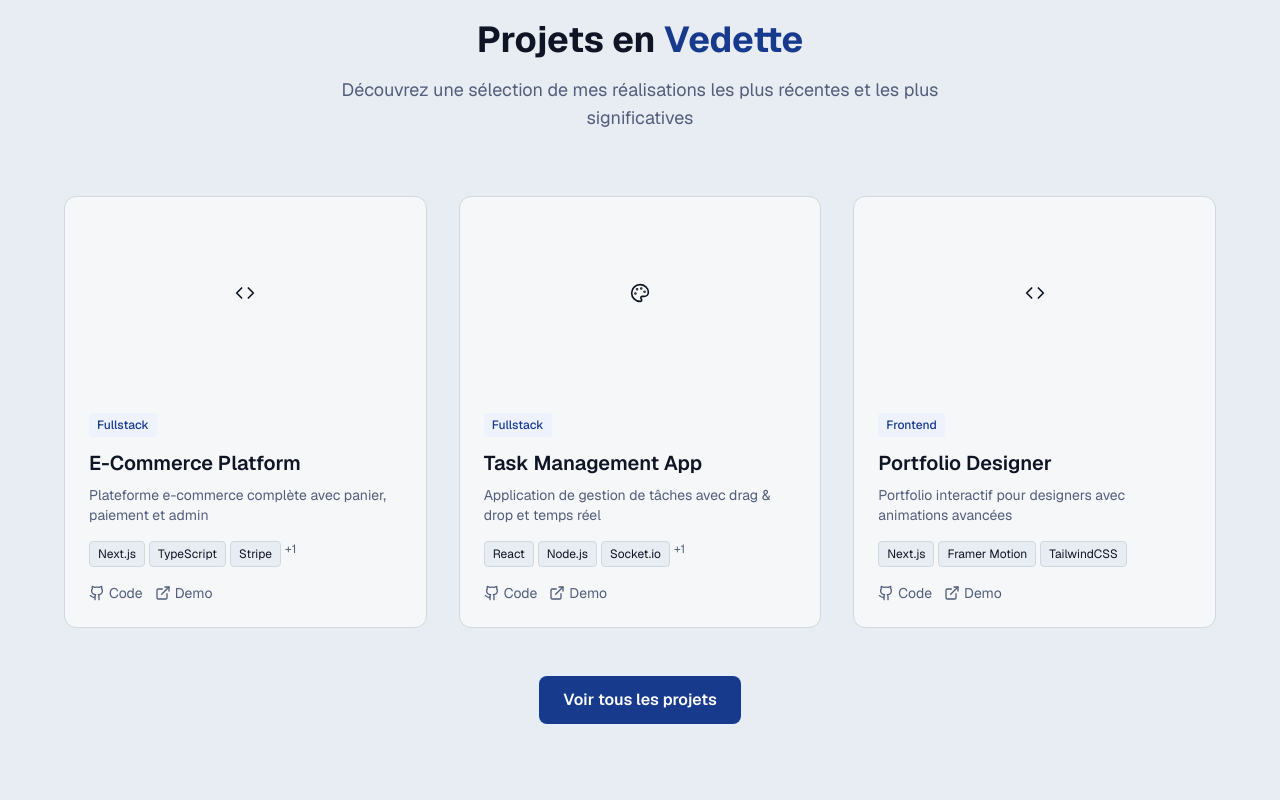
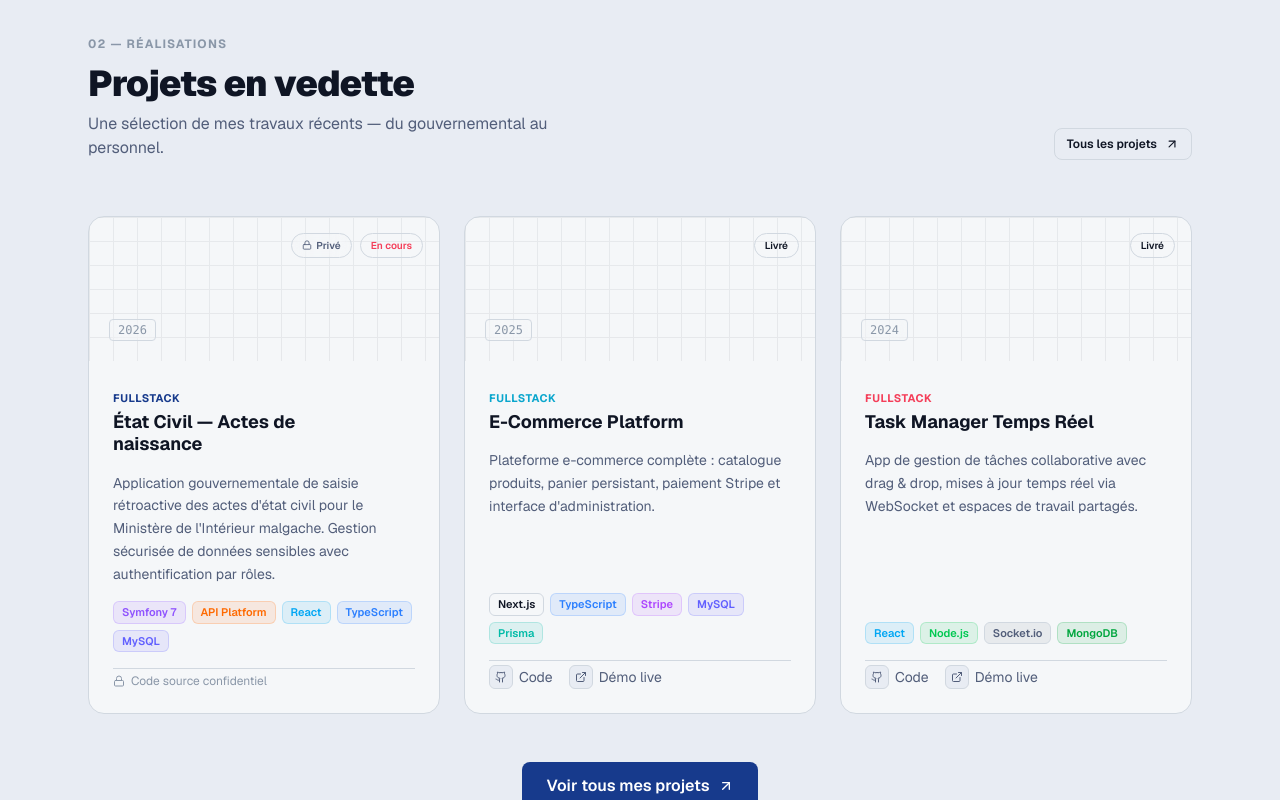
Before and after one commit to rommy-dev/portfolio, a Next.js app: page / in a window 1280 px wide. Shown: the part 1980-2780 px from the top of the page. Built offline with nearby package versions, Linux system fonts and the light colour scheme.

Commit message:
feat: update style and content in the featured projects section

```diff
--- a/src/components/sections/FeaturedProjects.tsx
+++ b/src/components/sections/FeaturedProjects.tsx
@@ -1,159 +1,264 @@
 'use client';
 
+import Link from 'next/link';
 import { motion } from 'framer-motion';
 import { Button } from '@/components/ui/Button';
-import { Github, ExternalLink, Code, Palette } from 'lucide-react';
+import { Github, ExternalLink, ArrowUpRight, Lock } from 'lucide-react';
 
-const featuredProjects = [
+/* ─── Data ───────────────────────────────────────────────── */
+const PROJECTS = [
   {
     id: 1,
-    title: "E-Commerce Platform",
-    description: "Plateforme e-commerce complète avec panier, paiement et admin",
-    image: "/api/placeholder/400/250",
-    technologies: ["Next.js", "TypeScript", "Stripe", "PostgreSQL"],
-    category: "Fullstack",
-    githubUrl: "https://github.com",
-    demoUrl: "https://demo.com",
-    icon: <Code className="h-5 w-5" />
+    title: 'État Civil — Actes de naissance',
+    description:
+      'Application gouvernementale de saisie rétroactive des actes d\'état civil pour le Ministère de l\'Intérieur malgache. Gestion sécurisée de données sensibles avec authentification par rôles.',
+    tech: ['Symfony 7', 'API Platform', 'React', 'TypeScript', 'MySQL'],
+    category: 'Fullstack',
+    year: '2026',
+    status: 'En cours',
+    statusColor: 'text-accent bg-accent/10 border-accent/20',
+    gradient: 'from-primary/20 via-primary/10 to-secondary/10',
+    accentColor: 'text-primary',
+    githubUrl: null, // projet privé
+    demoUrl: null,
+    private: true,
+    featured: true,
   },
   {
     id: 2,
-    title: "Task Management App",
-    description: "Application de gestion de tâches avec drag & drop et temps réel",
-    image: "/api/placeholder/400/250",
-    technologies: ["React", "Node.js", "Socket.io", "MongoDB"],
-    category: "Fullstack",
-    githubUrl: "https://github.com",
-    demoUrl: "https://demo.com",
-    icon: <Palette className="h-5 w-5" />
+    title: 'E-Commerce Platform',
+    description:
+      'Plateforme e-commerce complète : catalogue produits, panier persistant, paiement Stripe et interface d\'administration.',
+    tech: ['Next.js', 'TypeScript', 'Stripe', 'MySQL', 'Prisma'],
+    category: 'Fullstack',
+    year: '2025',
+    status: 'Livré',
+    statusColor: 'text-success bg-success/10 border-success/20',
+    gradient: 'from-secondary/20 via-secondary/10 to-primary/10',
+    accentColor: 'text-secondary',
+    githubUrl: 'https://github.com',
+    demoUrl: 'https://demo.com',
+    private: false,
+    featured: false,
   },
   {
     id: 3,
-    title: "Portfolio Designer",
-    description: "Portfolio interactif pour designers avec animations avancées",
-    image: "/api/placeholder/400/250",
-    technologies: ["Next.js", "Framer Motion", "TailwindCSS"],
-    category: "Frontend",
-    githubUrl: "https://github.com",
-    demoUrl: "https://demo.com",
-    icon: <Code className="h-5 w-5" />
-  }
+    title: 'Task Manager Temps Réel',
+    description:
+      'App de gestion de tâches collaborative avec drag & drop, mises à jour temps réel via WebSocket et espaces de travail partagés.',
+    tech: ['React', 'Node.js', 'Socket.io', 'MongoDB'],
+    category: 'Fullstack',
+    year: '2024',
+    status: 'Livré',
+    statusColor: 'text-success bg-success/10 border-success/20',
+    gradient: 'from-accent/15 via-accent/5 to-primary/10',
+    accentColor: 'text-accent',
+    githubUrl: 'https://github.com',
+    demoUrl: 'https://demo.com',
+    private: false,
+    featured: false,
+  },
 ];
 
-export function FeaturedProjects() {
+/* ─── Helpers ────────────────────────────────────────────── */
+const inView = (delay = 0) => ({
+  initial: { opacity: 0, y: 16 },
+  whileInView: { opacity: 1, y: 0 },
+  viewport: { once: true },
+  transition: { duration: 0.55, delay, ease: [0.22, 1, 0.36, 1] },
+});
+
+/* ─── Tech pill color map ────────────────────────────────── */
+const TECH_COLORS: Record<string, string> = {
+  'React':       'bg-sky-500/10 text-sky-500 border-sky-500/20',
+  'Next.js':     'bg-foreground/8 text-foreground border-border',
+  'TypeScript':  'bg-blue-500/10 text-blue-500 border-blue-500/20',
+  'Node.js':     'bg-green-500/10 text-green-500 border-green-500/20',
+  'MySQL':  'bg-indigo-500/10 text-indigo-500 border-indigo-500/20',
+  'Symfony 7':   'bg-violet-500/10 text-violet-500 border-violet-500/20',
+  'API Platform':'bg-orange-500/10 text-orange-500 border-orange-500/20',
+  'Stripe':      'bg-purple-500/10 text-purple-500 border-purple-500/20',
+  'MongoDB':     'bg-green-600/10 text-green-600 border-green-600/20',
+  'Socket.io':   'bg-gray-500/10 text-foreground-muted border-border',
+  'Prisma':      'bg-teal-500/10 text-teal-500 border-teal-500/20',
+  'Framer Motion':'bg-pink-500/10 text-pink-500 border-pink-500/20',
+};
+const techColor = (t: string) =>
+  TECH_COLORS[t] ?? 'bg-surface text-foreground-muted border-border';
+
+/* ─── Card ───────────────────────────────────────────────── */
+function ProjectCard({
+  project,
+  index,
+}: {
+  project: (typeof PROJECTS)[0];
+  index: number;
+}) {
+  const isFeatured = project.featured;
+
   return (
-    <section className="py-20 bg-background">
-      <div className="container mx-auto px-4">
-        <motion.div
-          initial={{ opacity: 0, y: 20 }}
-          whileInView={{ opacity: 1, y: 0 }}
-          viewport={{ once: true }}
-          transition={{ duration: 0.6 }}
-          className="max-w-6xl mx-auto"
+    <motion.article
+      {...inView(0.1 + index * 0.09)}
+      className={`group relative flex flex-col rounded-2xl border border-border bg-surface overflow-hidden
+        hover:border-primary/30 hover:shadow-primary-md transition-all duration-300 h-full
+        ${isFeatured ? 'lg:col-span-2' : ''}`}
     >
-          {/* Header */}
-          <div className="text-center mb-16">
-            <h2 className="text-3xl md:text-4xl font-bold mb-4">
-              Projets en <span className="text-primary">Vedette</span>
-            </h2>
-            <p className="text-lg text-foreground-muted max-w-2xl mx-auto">
-              Découvrez une sélection de mes réalisations les plus récentes
-              et les plus significatives
-            </p>
-          </div>
+      {/* ── Gradient header ── */}
+      <div
+        className={`relative h-36 bg-gradient-to-br ${project.gradient} flex items-end p-5 overflow-hidden`}
+      >
+        {/* Grid texture */}
+        <div
+          aria-hidden
+          className="absolute inset-0 opacity-[0.06]"
+          style={{
+            backgroundImage:
+              'linear-gradient(hsl(var(--foreground)) 1px, transparent 1px), linear-gradient(90deg, hsl(var(--foreground)) 1px, transparent 1px)',
+            backgroundSize: '24px 24px',
+          }}
+        />
 
-          {/* Grille de projets */}
-          <div className="grid md:grid-cols-2 lg:grid-cols-3 gap-8 mb-12">
-            {featuredProjects.map((project, index) => (
-              <motion.div
-                key={project.id}
-                initial={{ opacity: 0, y: 20 }}
-                whileInView={{ opacity: 1, y: 0 }}
-                viewport={{ once: true }}
-                transition={{ duration: 0.5, delay: index * 0.1 }}
-                className="group bg-surface border border-border rounded-xl overflow-hidden hover:shadow-lg transition-all duration-300 hover:-translate-y-1"
-              >
-                {/* Image du projet */}
-                <div className="relative h-48 bg-gradient-to-br from-primary/20 to-secondary/20 overflow-hidden">
-                  <div className="absolute inset-0 flex items-center justify-center">
-                    {project.icon}
-                  </div>
-                  <div className="absolute inset-0 bg-black/0 group-hover:bg-black/20 transition-colors duration-300" />
-                </div>
-
-                {/* Contenu */}
-                <div className="p-6">
-                  {/* Catégorie */}
-                  <div className="flex items-center justify-between mb-3">
-                    <span className="text-xs font-medium text-primary bg-primary-light px-2 py-1 rounded">
-                      {project.category}
+        {/* Top-right badges */}
+        <div className="absolute top-4 right-4 flex items-center gap-2">
+          {project.private && (
+            <span className="flex items-center gap-1 rounded-full bg-background/70 backdrop-blur-sm border border-border px-2.5 py-1 text-[10px] font-semibold text-foreground-muted">
+              <Lock className="h-2.5 w-2.5" /> Privé
+            </span>
+          )}
+          <span className={`rounded-full border px-2.5 py-1 text-[10px] font-semibold ${project.statusColor}`}>
+            {project.status}
           </span>
         </div>
 
-                  {/* Titre et description */}
-                  <h3 className="text-xl font-semibold mb-2 group-hover:text-primary transition-colors">
+        {/* Year */}
+        <span className="relative font-mono text-xs text-foreground-subtle bg-background/60 backdrop-blur-sm border border-border px-2 py-0.5 rounded">
+          {project.year}
+        </span>
+      </div>
+
+      {/* ── Content ── */}
+      <div className="flex flex-col gap-4 p-6 flex-1">
+        <div className="flex items-start justify-between gap-3">
+          <div>
+            <span className={`text-[11px] font-bold uppercase tracking-wider ${project.accentColor}`}>
+              {project.category}
+            </span>
+            <h3 className="mt-0.5 text-lg font-bold text-foreground group-hover:text-primary transition-colors duration-200 leading-tight">
               {project.title}
             </h3>
-                  <p className="text-foreground-muted text-sm mb-4 line-clamp-2">
+          </div>
+          {/* Arrow icon appears on hover */}
+          <ArrowUpRight className="h-4 w-4 shrink-0 text-foreground-subtle opacity-0 group-hover:opacity-100 -translate-y-1 translate-x-1 group-hover:translate-y-0 group-hover:translate-x-0 transition-all duration-200" />
+        </div>
+
+        <p className="text-sm text-foreground-muted leading-relaxed">
           {project.description}
         </p>
 
-                  {/* Technologies */}
-                  <div className="flex flex-wrap gap-1 mb-4">
-                    {project.technologies.slice(0, 3).map((tech) => (
+        {/* Tech pills */}
+        <div className="flex flex-wrap gap-1.5 mt-auto">
+          {project.tech.map((t) => (
             <span
-                        key={tech}
-                        className="text-xs bg-background border border-border px-2 py-1 rounded"
+              key={t}
+              className={`text-[11px] font-semibold border rounded-md px-2 py-0.5 ${techColor(t)}`}
             >
-                        {tech}
+              {t}
             </span>
           ))}
-                    {project.technologies.length > 3 && (
-                      <span className="text-xs text-foreground-muted">
-                        +{project.technologies.length - 3}
-                      </span>
-                    )}
         </div>
 
-                  {/* Liens */}
-                  <div className="flex items-center gap-3">
+        {/* Links */}
+        <div className="flex items-center gap-4 pt-1 border-t border-border">
+          {project.private ? (
+            <span className="flex items-center gap-1.5 text-xs text-foreground-subtle">
+              <Lock className="h-3 w-3" />
+              Code source confidentiel
+            </span>
+          ) : (
+            <>
+              {project.githubUrl && (
                 <a
                   href={project.githubUrl}
                   target="_blank"
                   rel="noopener noreferrer"
-                      className="flex items-center gap-1 text-sm text-foreground-muted hover:text-primary transition-colors"
+                  className="group/link flex items-center gap-1.5 text-sm text-foreground-muted hover:text-foreground transition-colors"
                 >
-                      <Github className="h-4 w-4" />
+                  <span className="flex h-6 w-6 items-center justify-center rounded-md bg-background border border-border group-hover/link:border-primary/40 transition-colors">
+                    <Github className="h-3 w-3" />
+                  </span>
                   Code
                 </a>
+              )}
+              {project.demoUrl && (
                 <a
                   href={project.demoUrl}
                   target="_blank"
                   rel="noopener noreferrer"
-                      className="flex items-center gap-1 text-sm text-foreground-muted hover:text-primary transition-colors"
+                  className="group/link flex items-center gap-1.5 text-sm text-foreground-muted hover:text-primary transition-colors"
                 >
-                      <ExternalLink className="h-4 w-4" />
-                      Demo
+                  <span className="flex h-6 w-6 items-center justify-center rounded-md bg-background border border-border group-hover/link:border-primary/40 transition-colors">
+                    <ExternalLink className="h-3 w-3" />
+                  </span>
+                  Démo live
                 </a>
+              )}
+            </>
+          )}
         </div>
       </div>
+    </motion.article>
+  );
+}
+
+/* ─── Section ────────────────────────────────────────────── */
+export function FeaturedProjects() {
+  return (
+    <section className="py-24 bg-background">
+      <div className="mx-auto max-w-6xl px-6">
+
+        {/* ── Header ── */}
+        <motion.div {...inView(0)} className="mb-14 flex flex-col gap-3">
+          <span className="text-xs font-bold uppercase tracking-widest text-foreground-subtle">
+            02 — Réalisations
+          </span>
+          <div className="flex flex-col sm:flex-row sm:items-end justify-between gap-4">
+            <div>
+              <h2 className="text-3xl md:text-4xl font-black tracking-tight text-foreground">
+                Projets en vedette
+              </h2>
+              <p className="mt-2 text-foreground-muted max-w-lg">
+                Une sélection de mes travaux récents — du gouvernemental au personnel.
+              </p>
+            </div>
+            <Link href="/projets" className="shrink-0">
+              <Button variant="outline" size="sm" iconRight={<ArrowUpRight className="h-3.5 w-3.5" />}>
+                Tous les projets
+              </Button>
+            </Link>
+          </div>
         </motion.div>
+
+        {/* ── Grid ── */}
+        <div className="grid grid-cols-1 md:grid-cols-2 lg:grid-cols-3 gap-6">
+          {PROJECTS.map((project, i) => (
+            <div key={project.id} className="h-full">
+              <ProjectCard project={project} index={i} />
+            </div>
           ))}
         </div>
 
-          {/* Call to action */}
+        {/* ── Bottom CTA ── */}
         <motion.div
-            initial={{ opacity: 0, y: 20 }}
-            whileInView={{ opacity: 1, y: 0 }}
-            viewport={{ once: true }}
-            transition={{ duration: 0.6, delay: 0.4 }}
-            className="text-center"
+          {...inView(0.4)}
+          className="mt-12 flex justify-center"
         >
-            <Button size="lg">
-              Voir tous les projets
+          <Link href="/projets">
+            <Button size="lg" iconRight={<ArrowUpRight className="h-4 w-4" />}>
+              Voir tous mes projets
             </Button>
+          </Link>
         </motion.div>
-        </motion.div>
+
       </div>
     </section>
   );
```
Lines whose indentation alone changed are shown as unchanged.
